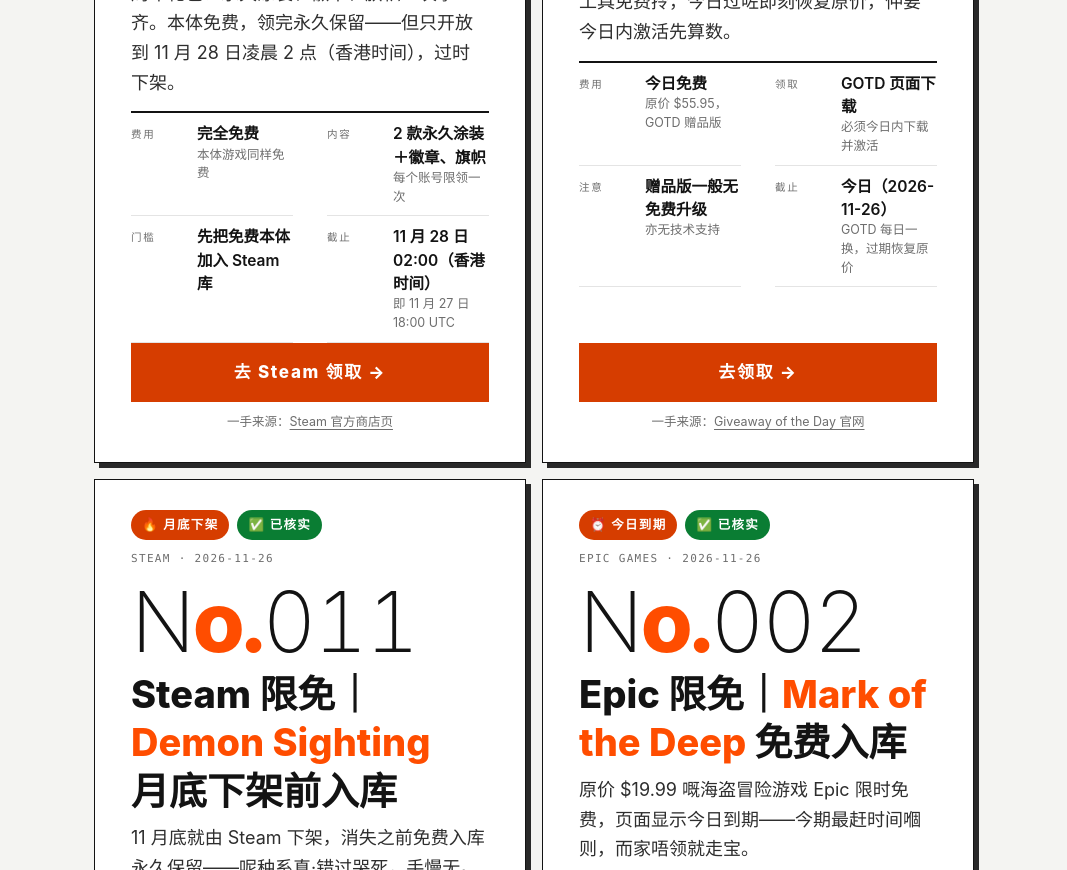
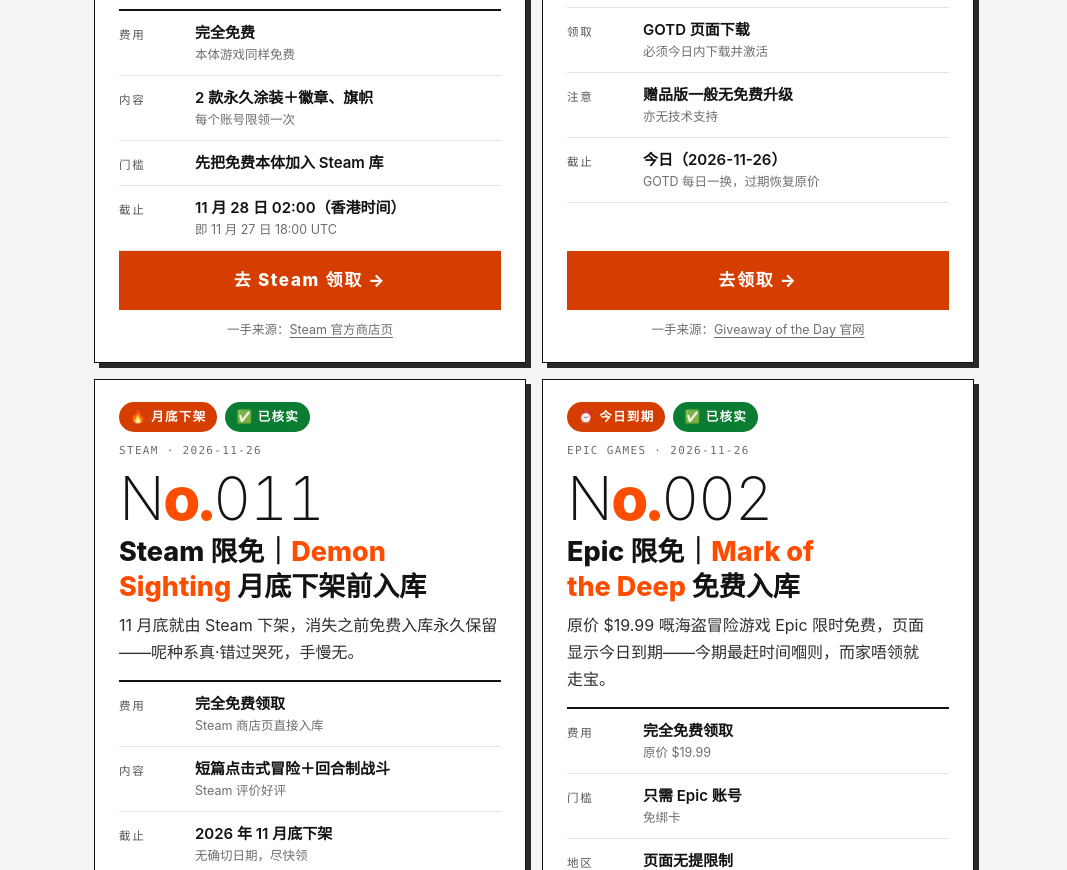
Before and after one commit to adonisleung/zero-dollar-finds, a plain HTML site: page index.html in a window 1280 px wide. Shown: the part 826-1696 px from the top of the page, without its empty margins (106-1173 px from the left). Drawn offline with Linux system fonts and the light colour scheme.

Commit message:
横板可读性优化：网格卡片内事实改单栏，标题/编号收细，内边距收紧

```diff
--- a/index.html
+++ b/index.html
@@ -234,6 +234,23 @@
   }
   @media (min-width:1400px){
     .deck{grid-template-columns:repeat(3,1fr)}
+  }
+
+  /* ---------- 横板可读性优化（2026-11-26）：网格卡片内事实单栏、标题/编号收细、内边距收紧 ---------- */
+  /* 根因：>=720px 时 .deck 变网格（2/3 栏），但 .facts 仍沿用 2 栏，事实值被压成竖排单字。 */
+  @media (min-width:720px){
+    .deck .dcard{padding:22px 24px}
+    .deck .idx{font-size:60px;margin-top:8px}
+    .deck .dcard h2{font-size:27px;line-height:1.3}
+    .deck .hook{font-size:16px;line-height:1.7}
+    .deck .facts{display:grid;grid-template-columns:1fr;column-gap:0}
+    .deck .fact{grid-template-columns:64px 1fr;gap:12px;padding:10px 0}
+    .deck .fact dt{font-size:11.5px;color:#555;padding-top:5px}
+    .deck .fact dd{font-size:15px;line-height:1.6}
+  }
+  @media (min-width:1400px){
+    .deck .dcard h2{font-size:25px}
+    .deck .idx{font-size:56px}
   }
 
   /* ---------- 中英切换（2026-11-26）：.lz 中文 / .le English，按 html[data-lang] 显示 ---------- */
```
